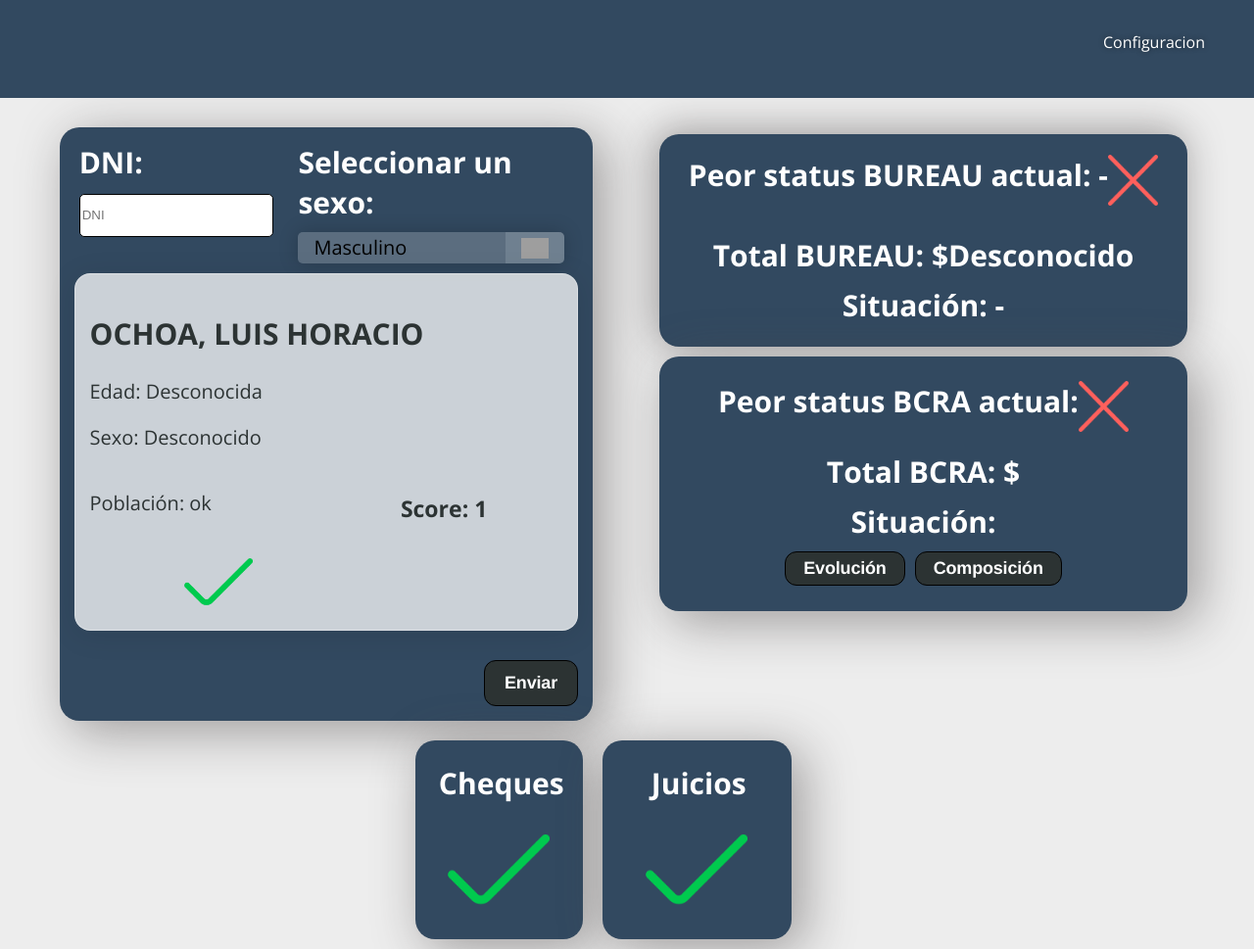
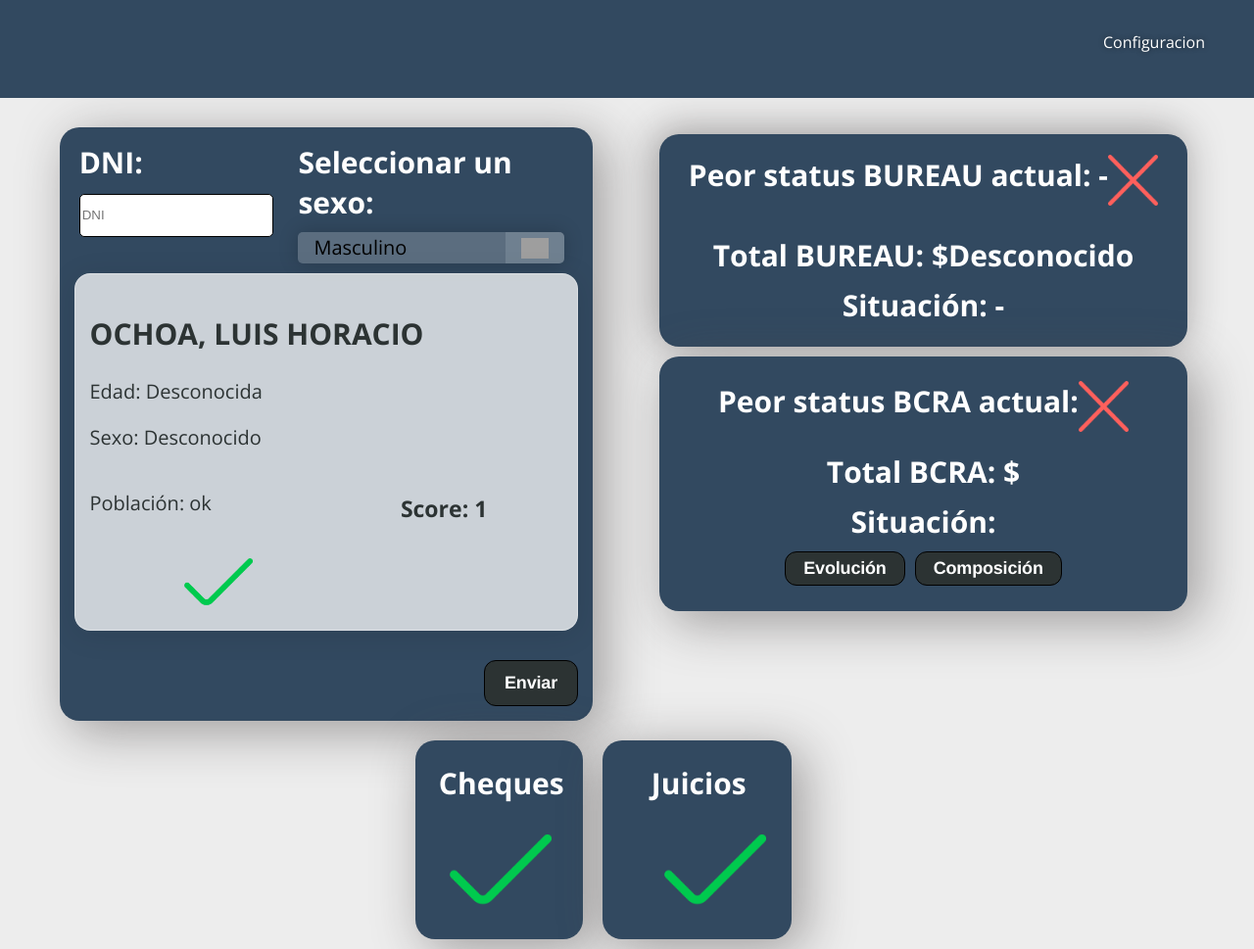
Before and after one commit to Baltasar12/DAta, an Electron app: page index.html in a window 1280 px wide. Shown: the whole page at 98% size. Drawn offline with nearby package versions, Linux system fonts and the light colour scheme; no server answers; grey boxes are pictures that could not be loaded.

Commit message:
Commit 15

```diff
--- a/index.html
+++ b/index.html
@@ -99,13 +99,13 @@
 
     <section class="section-main main4">
        <a class="open2" style="color:#FFFFFF;cursor: pointer;"><h1 style="margin: 1% 1% 2% 2%;">Cheques</h1></a>
-       <img src="./img/controlar.png" alt="" style="height: 60%;">
+       <img src="./img/controlar.png" alt="" style="height: 60%; margin-left: 2%;">
     </section>
 
 
     <section class="section-main main5">
         <a class="open3" style="color:#FFFFFF;cursor: pointer;"><h1 style="margin: 1% 1% 2% 2%;">Juicios</h1></a>
-        <img src="./img/controlar.png" alt="" style="height: 60%;">
+        <img src="./img/controlar.png" alt="" style="height: 60%; margin-left: 23%">
     </section>
 
 
```
